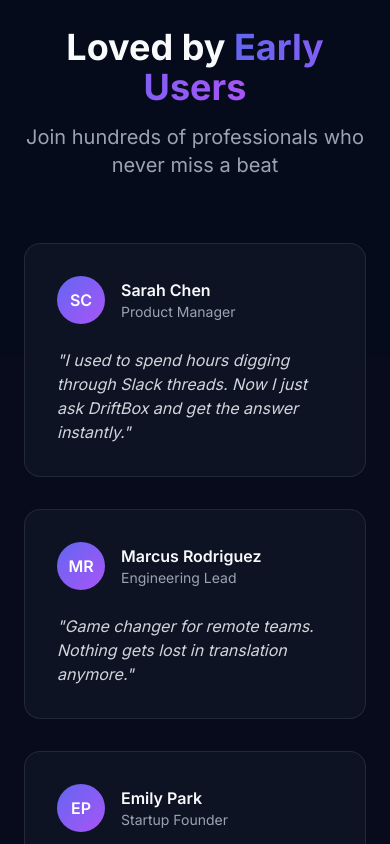
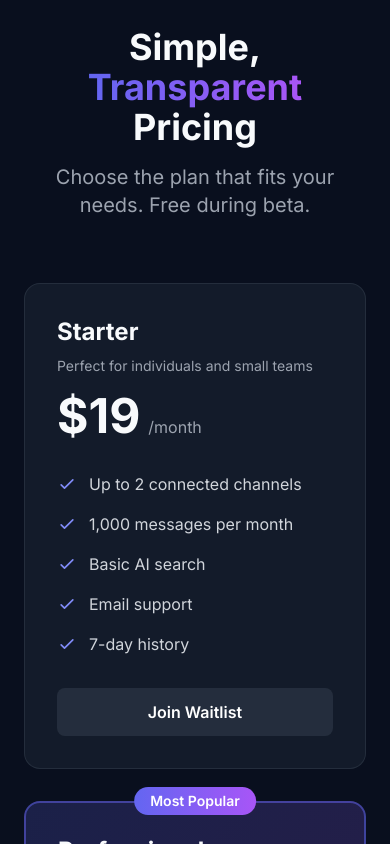
Before and after one commit to AitiaSoft/driftbox-website, a Next.js app: page / in a window 390 px wide. Shown: the part 5740-6584 px from the top of the page. Built offline with nearby package versions, Linux system fonts and the light colour scheme.

Commit message:
fix: remove fake testimonials section - no users yet, build trust with honesty

```diff
--- a/app/page.tsx
+++ b/app/page.tsx
@@ -2,7 +2,6 @@ import Hero from '@/components/Hero'
 import ProblemStats from '@/components/ProblemStats'
 import Features from '@/components/Features'
 import HowItWorks from '@/components/HowItWorks'
-import SocialProof from '@/components/SocialProof'
 import Pricing from '@/components/Pricing'
 import FinalCTA from '@/components/FinalCTA'
 
@@ -13,7 +12,6 @@ export default function Home() {
       <ProblemStats />
       <Features />
       <HowItWorks />
-      <SocialProof />
       <Pricing />
       <FinalCTA />
     </>
--- a/components/SocialProof.tsx
+++ /dev/null
@@ -1,57 +0,0 @@
-export default function SocialProof() {
-  const testimonials = [
-    {
-      quote: "I used to spend hours digging through Slack threads. Now I just ask DriftBox and get the answer instantly.",
-      author: "Sarah Chen",
-      role: "Product Manager",
-      avatar: "SC",
-    },
-    {
-      quote: "Game changer for remote teams. Nothing gets lost in translation anymore.",
-      author: "Marcus Rodriguez",
-      role: "Engineering Lead",
-      avatar: "MR",
-    },
-    {
-      quote: "The AI actually understands context. It's like having a personal assistant who reads everything for you.",
-      author: "Emily Park",
-      role: "Startup Founder",
-      avatar: "EP",
-    },
-  ]
-
-  return (
-    <section className="py-24 bg-gray-900/30">
-      <div className="container mx-auto px-6">
-        <div className="text-center mb-16">
-          <h2 className="text-4xl md:text-5xl font-bold mb-4">
-            Loved by <span className="bg-gradient-to-r from-indigo-500 to-purple-500 bg-clip-text text-transparent">Early Users</span>
-          </h2>
-          <p className="text-xl text-gray-400">
-            Join hundreds of professionals who never miss a beat
-          </p>
-        </div>
-
-        <div className="grid md:grid-cols-3 gap-8 max-w-6xl mx-auto">
-          {testimonials.map((testimonial, index) => (
-            <div
-              key={index}
-              className="bg-gray-800/30 backdrop-blur-sm border border-gray-700/50 rounded-2xl p-8 hover:border-indigo-500/30 transition-all duration-300"
-            >
-              <div className="flex items-center mb-6">
-                <div className="w-12 h-12 rounded-full bg-gradient-to-br from-indigo-500 to-purple-500 flex items-center justify-center text-white font-semibold">
-                  {testimonial.avatar}
-                </div>
-                <div className="ml-4">
-                  <div className="font-semibold">{testimonial.author}</div>
-                  <div className="text-sm text-gray-400">{testimonial.role}</div>
-                </div>
-              </div>
-              <p className="text-gray-300 italic">"{testimonial.quote}"</p>
-            </div>
-          ))}
-        </div>
-      </div>
-    </section>
-  )
-}
```
